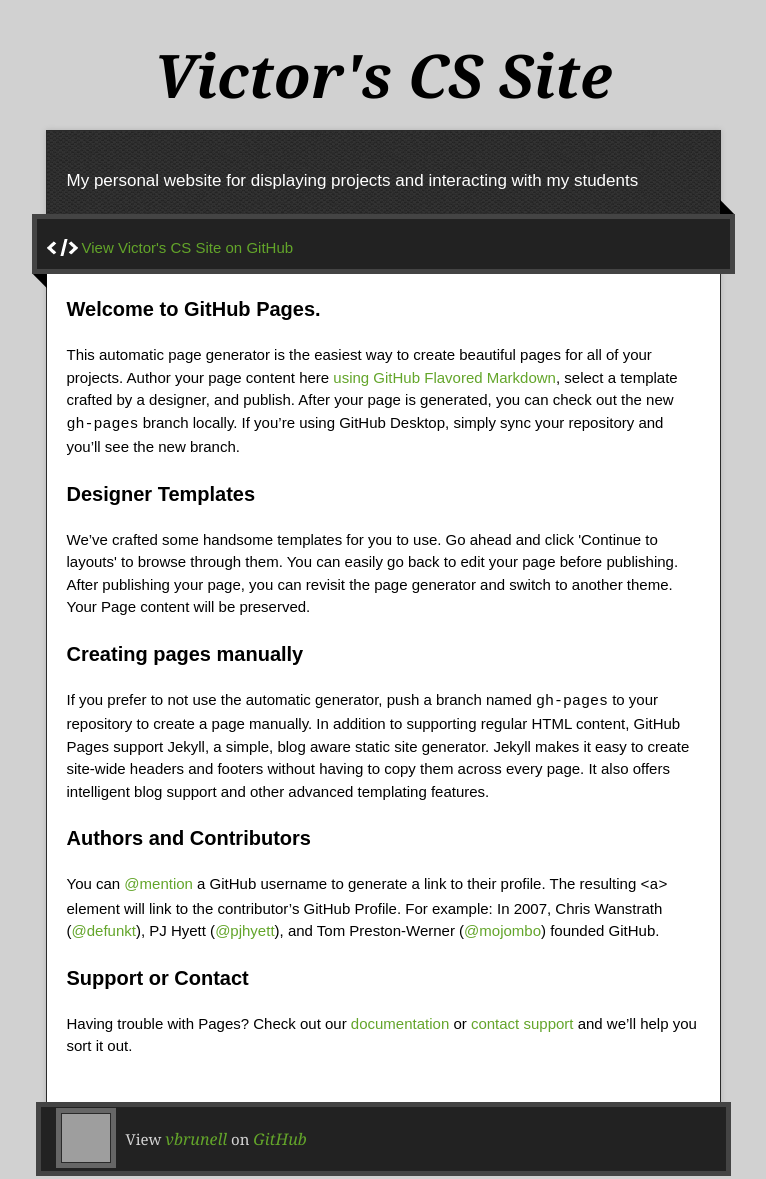
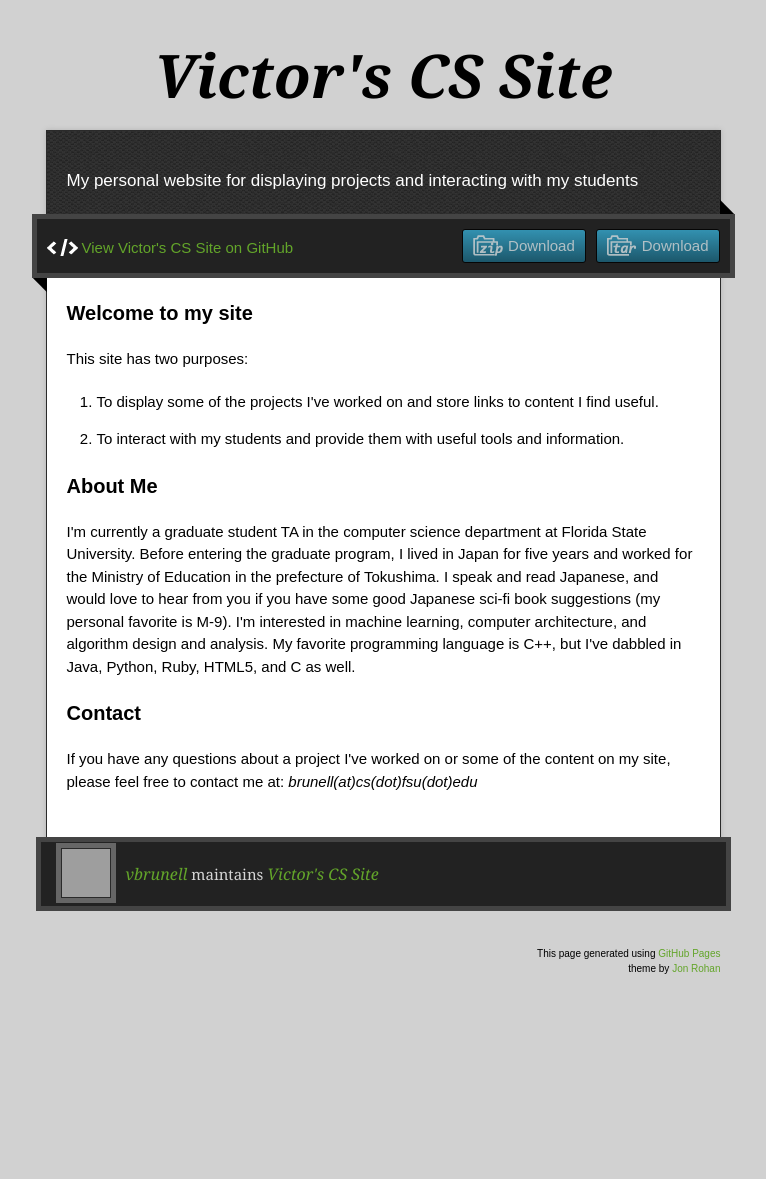
Before and after one commit to vbrunell/vbrunell.github.io, a plain HTML site: page index.html in a window 1280 px wide. Shown: the top 1179 px of the page, without its empty margins (257-1023 px from the left). After the commit the page ends 1066 px from the top, so only its background shows below. Drawn offline with nearby package versions, Linux system fonts and the light colour scheme; grey boxes are pictures that could not be loaded.

Commit message:
Update index.html

```diff
--- a/index.html
+++ b/index.html
@@ -29,42 +29,40 @@
       <div id="main" role="main">
         <div class="download-bar">
         <div class="inner">
-          <a href="https://github.com/vbrunell" class="code">View Victor&#39;s CS Site on GitHub</a>
+          <a href="https://github.com/vbrunell/github.io/tarball/master" class="download-button tar"><span>Download</span></a>
+          <a href="https://github.com/vbrunell/github.io/zipball/master" class="download-button zip"><span>Download</span></a>
+          <a href="https://github.com/vbrunell/github.io" class="code">View Victor&#39;s CS Site on GitHub</a>
         </div>
         <span class="blc"></span><span class="trc"></span>
         </div>
         <article class="markdown-body">
           <h3>
-<a id="welcome-to-github-pages" class="anchor" href="#welcome-to-github-pages" aria-hidden="true"><span class="octicon octicon-link"></span></a>Welcome to GitHub Pages.</h3>
+<a id="welcome-to-my-site" class="anchor" href="#welcome-to-my-site" aria-hidden="true"><span class="octicon octicon-link"></span></a>Welcome to my site</h3>
 
-<p>This automatic page generator is the easiest way to create beautiful pages for all of your projects. Author your page content here <a href="https://guides.github.com/features/mastering-markdown/">using GitHub Flavored Markdown</a>, select a template crafted by a designer, and publish. After your page is generated, you can check out the new <code>gh-pages</code> branch locally. If you’re using GitHub Desktop, simply sync your repository and you’ll see the new branch.</p>
+<p>This site has two purposes:</p>
+
+<ol>
+<li><p>To display some of the projects I've worked on and store links to content I find useful.</p></li>
+<li><p>To interact with my students and provide them with useful tools and information.</p></li>
+</ol>
 
 <h3>
-<a id="designer-templates" class="anchor" href="#designer-templates" aria-hidden="true"><span class="octicon octicon-link"></span></a>Designer Templates</h3>
+<a id="about-me" class="anchor" href="#about-me" aria-hidden="true"><span class="octicon octicon-link"></span></a>About Me</h3>
 
-<p>We’ve crafted some handsome templates for you to use. Go ahead and click 'Continue to layouts' to browse through them. You can easily go back to edit your page before publishing. After publishing your page, you can revisit the page generator and switch to another theme. Your Page content will be preserved.</p>
+<p>I'm currently a graduate student TA in the computer science department at Florida State University.  Before entering the graduate program, I lived in Japan for five years and worked for the Ministry of Education in the prefecture of Tokushima.  I speak and read Japanese, and would love to hear from you if you have some good Japanese sci-fi book suggestions (my personal favorite is M-9).  I'm interested in machine learning, computer architecture, and algorithm design and analysis.  My favorite programming language is C++, but I've dabbled in Java, Python, Ruby, HTML5, and C as well.</p>
 
 <h3>
-<a id="creating-pages-manually" class="anchor" href="#creating-pages-manually" aria-hidden="true"><span class="octicon octicon-link"></span></a>Creating pages manually</h3>
+<a id="contact" class="anchor" href="#contact" aria-hidden="true"><span class="octicon octicon-link"></span></a>Contact</h3>
 
-<p>If you prefer to not use the automatic generator, push a branch named <code>gh-pages</code> to your repository to create a page manually. In addition to supporting regular HTML content, GitHub Pages support Jekyll, a simple, blog aware static site generator. Jekyll makes it easy to create site-wide headers and footers without having to copy them across every page. It also offers intelligent blog support and other advanced templating features.</p>
-
-<h3>
-<a id="authors-and-contributors" class="anchor" href="#authors-and-contributors" aria-hidden="true"><span class="octicon octicon-link"></span></a>Authors and Contributors</h3>
-
-<p>You can <a href="https://github.com/blog/821" class="user-mention">@mention</a> a GitHub username to generate a link to their profile. The resulting <code>&lt;a&gt;</code> element will link to the contributor’s GitHub Profile. For example: In 2007, Chris Wanstrath (<a href="https://github.com/defunkt" class="user-mention">@defunkt</a>), PJ Hyett (<a href="https://github.com/pjhyett" class="user-mention">@pjhyett</a>), and Tom Preston-Werner (<a href="https://github.com/mojombo" class="user-mention">@mojombo</a>) founded GitHub.</p>
-
-<h3>
-<a id="support-or-contact" class="anchor" href="#support-or-contact" aria-hidden="true"><span class="octicon octicon-link"></span></a>Support or Contact</h3>
-
-<p>Having trouble with Pages? Check out our <a href="https://help.github.com/pages">documentation</a> or <a href="https://github.com/contact">contact support</a> and we’ll help you sort it out.</p>
+<p>If you have any questions about a project I've worked on or some of the content on my site, please feel free to contact me at:
+<em>brunell(at)cs(dot)fsu(dot)edu</em></p>
         </article>
       </div>
     </div>
     <footer>
       <div class="owner">
+      <p><a href="https://github.com/vbrunell" class="avatar"><img src="https://avatars1.githubusercontent.com/u/14126262?v=3&amp;s=60" width="48" height="48"></a> <a href="https://github.com/vbrunell">vbrunell</a> maintains <a href="https://github.com/vbrunell/github.io">Victor&#39;s CS Site</a></p>
 
-      <p><a href="https://github.com/vbrunell" class="avatar"><img src="https://avatars1.githubusercontent.com/u/14126262?v=3&amp;s=60" width="48" height="48"></a>View <a href="https://github.com/vbrunell">vbrunell</a> on <a href="https://www.github.com">GitHub</a></p>
 
       </div>
       <div class="creds">
@@ -74,7 +72,7 @@
   </div>
   <div class="current-section">
     <a href="#top">Scroll to top</a>
-    <a href="https://github.com/vbrunell/vbrunell.github.io/tarball/master" class="tar">tar</a><a href="https://github.com/vbrunell/vbrunell.github.io/zipball/master" class="zip">zip</a><a href="" class="code">source code</a>
+    <a href="https://github.com/vbrunell/github.io/tarball/master" class="tar">tar</a><a href="https://github.com/vbrunell/github.io/zipball/master" class="zip">zip</a><a href="" class="code">source code</a>
     <p class="name"></p>
   </div>
 
```
